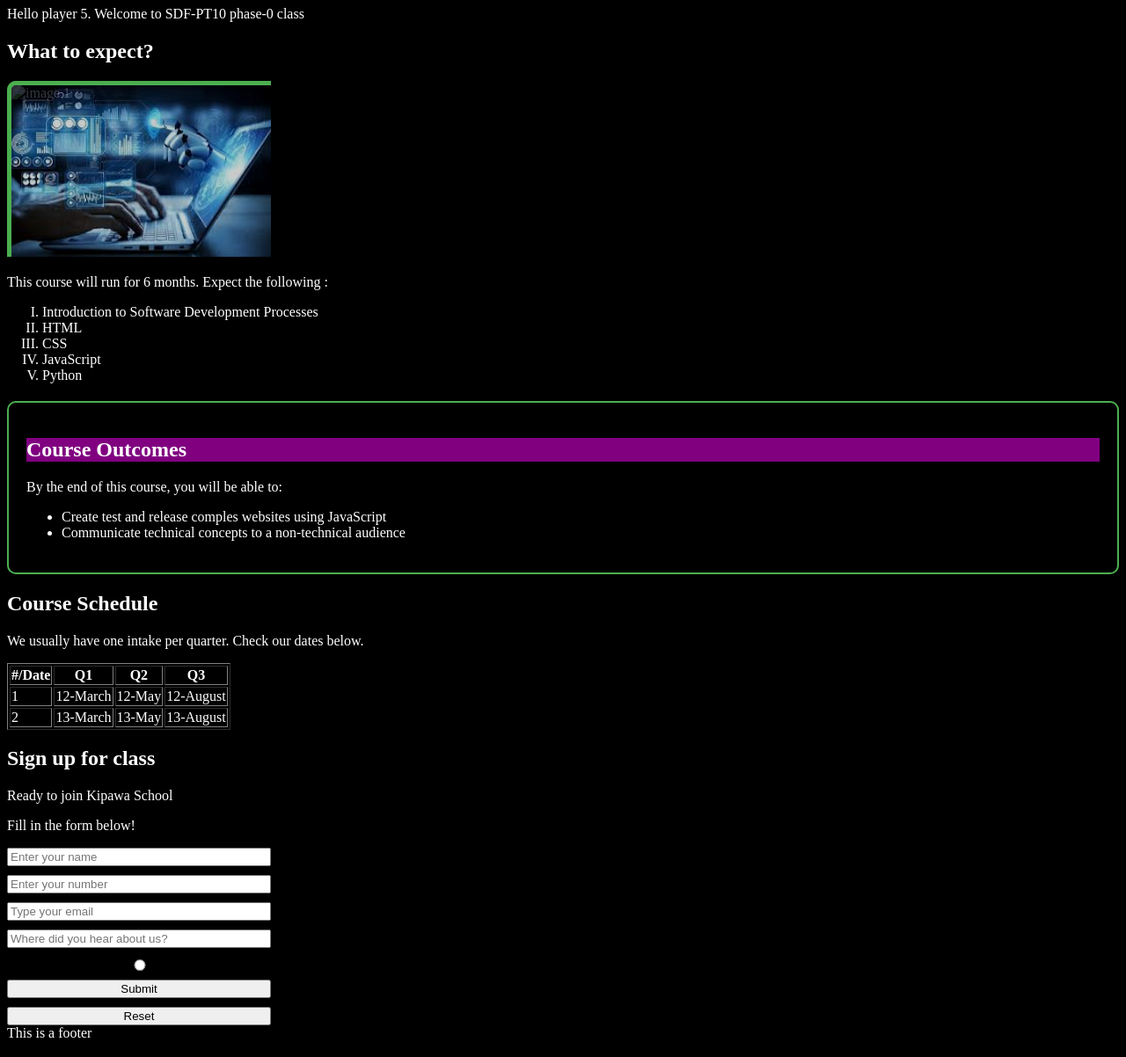
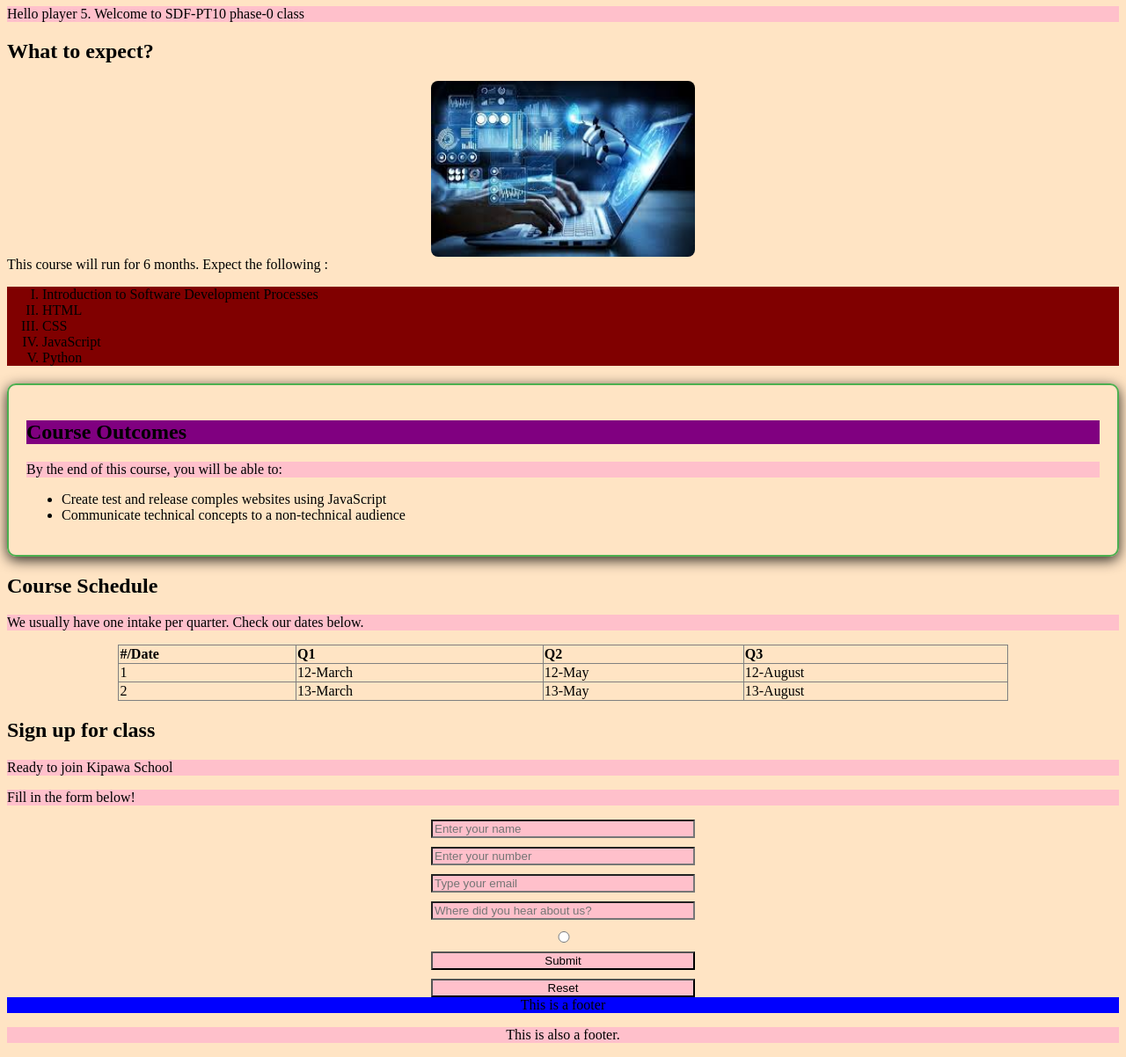
Before and after one commit to KarlMunyoro/HTML-Tasks, a plain HTML site: page index.html in a window 1280 px wide. Shown: the part 143-1345 px from the top of the page at 88% size. Drawn offline with Linux system fonts and the light colour scheme.

Commit message:
CSS day 3

```diff
--- a/index.html
+++ b/index.html
@@ -3,7 +3,7 @@
 <head>
     <meta charset="UTF-8">
     <title>HTML TESTING</title>
-    <link rel="icon" href="image.jpg" type="image/x-icon">
+    <link rel="icon" href="/public/favicon.jpg" type="image/x-icon">
     <link rel="stylesheet" href="style2.css">
 </head>
     <body>
@@ -24,10 +24,12 @@
         <h1>Welcome to HTML</h1>
         <p>Hello player 5. Welcome to SDF-PT10 phase-0 class</p>
         <h2>What to expect?</h2>
-        <div class="image-container">
-            <img src="image.jpg" alt="image 1" width="300" height="200" class="styled-image">
-            <img src="/public/computer2.jpg" alt="image 2" width="300" height="200" class="styled-image">
+
+        <div class="image-container"class="image-container">
+            <img src="image.jpg" class="animated-image">
+            <img src="/public/computer2.jpg" class="animated-image">
         </div>
+
         <span>This course will run for 6 months. Expect the following : </span>
         <ol type="I">
             <li>Introduction to Software Development Processes</li>
@@ -48,7 +50,7 @@
 
         <h2 id="two">Course Schedule</h2>
         <p>We usually have one intake per quarter. Check our dates below.</p>
-        <table border="1">
+        <table border ="1">
             <thead>
                 <tr>
                     <th>#/Date</th>
@@ -87,6 +89,9 @@
         </form>
         <div class="footer-div">
         <span>This is a footer </span>
-    </div>
+        </div>
+        <footer>
+            <p>This is also a footer.</p>
+        </footer>
     </body>
     </html>
--- a/style2.css
+++ b/style2.css
@@ -2,8 +2,9 @@ h1{
     background-color: blue;
 }
 body{
-    background-color:black;
-    color:white;
+    background-color:bisque;
+    color:black;
+    text-align: justify;
 }
 #one{
     background-color: purple;
@@ -16,38 +17,61 @@ form{
     max-width: 300px;
 }
 .image-container{
+    display: flex;
+    justify-content: center;
     position: relative;
-    width: 300px;
+    align-items: center;
+    width:300px;
+    height:200px;
+    margin: auto;
+}
+
+.animated-image{
+    position: absolute;
+    height:100%;
+    width:100%;
+    border-radius: 8px;
+    transition: opacity 2s ease-in-out;
+}
+
+.animated-image:nth-child(1)
+{
+    animation: fade 5s infinite alternate;
+}
+
+.animated-image:nth-child(2)
+{
+    animation: fade 5s infinite alternate-reverse;
+}
+
+@keyframes fade {
+    0%{ opacity: 1;}
+    100%{ opacity: 0;}
+}
+
+ol{
+    background-color: maroon;
+}
+
+img{
     height: 200px;
-    overflow: hidden;
-    margin: 20px 0;
+    width:auto;
 }
-.image-container img{
-    position: absolute;
-    width: 100%;
-    height: 100%;
-    object-fit: cover;
-    opacity: 0;
-    animation: fade 4s infinite;
+
+p{
+    background-color: pink;
+    color: black;
 }
-@keyframes fade {
-    0%{ opacity: 0;}
-    10%{ opacity: 1;}
-    50%{ opacity: 1;}
-    60%{ opacity: 0;}
-    70%{ opacity: 0;}
-    80%{ opacity: 1;}
-    100%{ opacity: 1;}
+
+table{
+    width:80%;
+    margin:auto;
+    border-collapse: collapse;
 }
-.image-container img:nth-child(2) {
-    animation-delay: 2s;
-}
-.styled-image{
-    width: 300px;
-    height: auto;
-    border: 5px solid #4CAF50;
-    border-radius: 10px;
-    box-shadow: 0 4px 15px rgba(0, 0, 0, 0.824);
+
+form{
+    margin: auto;
+    color:black;
 }
 
 .course-info{
@@ -57,3 +81,28 @@ form{
     border-radius: 10px;
     margin: 20px 0;
 }
+
+input[type="submit"]:hover {
+    background-color: greenyellow;
+    color:black;
+}
+
+input[type="reset"]:hover {
+    background-color: greenyellow;
+    color:black;
+}
+
+input{
+    background-color: pink;
+}
+
+.footer-div
+{
+    text-align: center;
+    background-color: blue;
+}
+
+footer{
+    text-align: center;
+    background-color: blue;
+}
```
Also changed, not shown: public/favicon.jpg (added).
